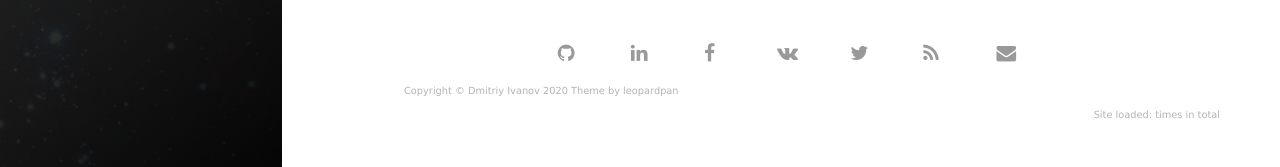
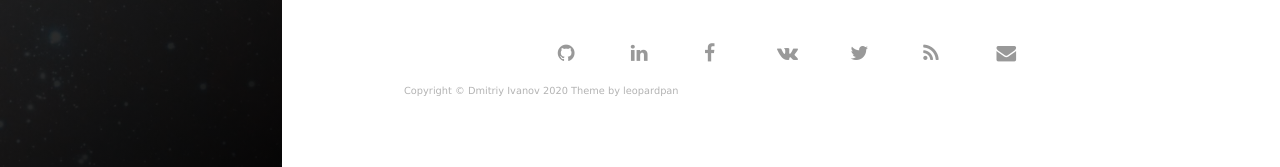
Before and after one commit to d-k-ivanov/d-k-ivanov.github.io, a Jekyll site: the page built from projects.md, in a window 1280 px wide and 900 px high, scrolled down 640 px. Shown: the part 730-897 px from the top of the window. Built offline with Jekyll 4.4.1, drawn with Linux system fonts in a browser that asks for light colours; nearby versions of some CDN libraries; comment, search, counter and statistics services are not loaded.

Commit message:
Post 2020-02-22-01:23:52

```diff
--- a/_includes/footer.html
+++ b/_includes/footer.html
@@ -105,9 +105,9 @@
     			<link rel="stylesheet" href="//cdn.bootcss.com/font-awesome/4.3.0/css/font-awesome.min.css">
 
           <!-- Statistics -->
-          <span id="busuanzi_container_site_pv">
+          <!-- <span id="busuanzi_container_site_pv">
             Site loaded: <span id="busuanzi_value_site_pv"> </span> times in total
-          </span>
+          </span> -->
 
         </div>
         <div>
```
